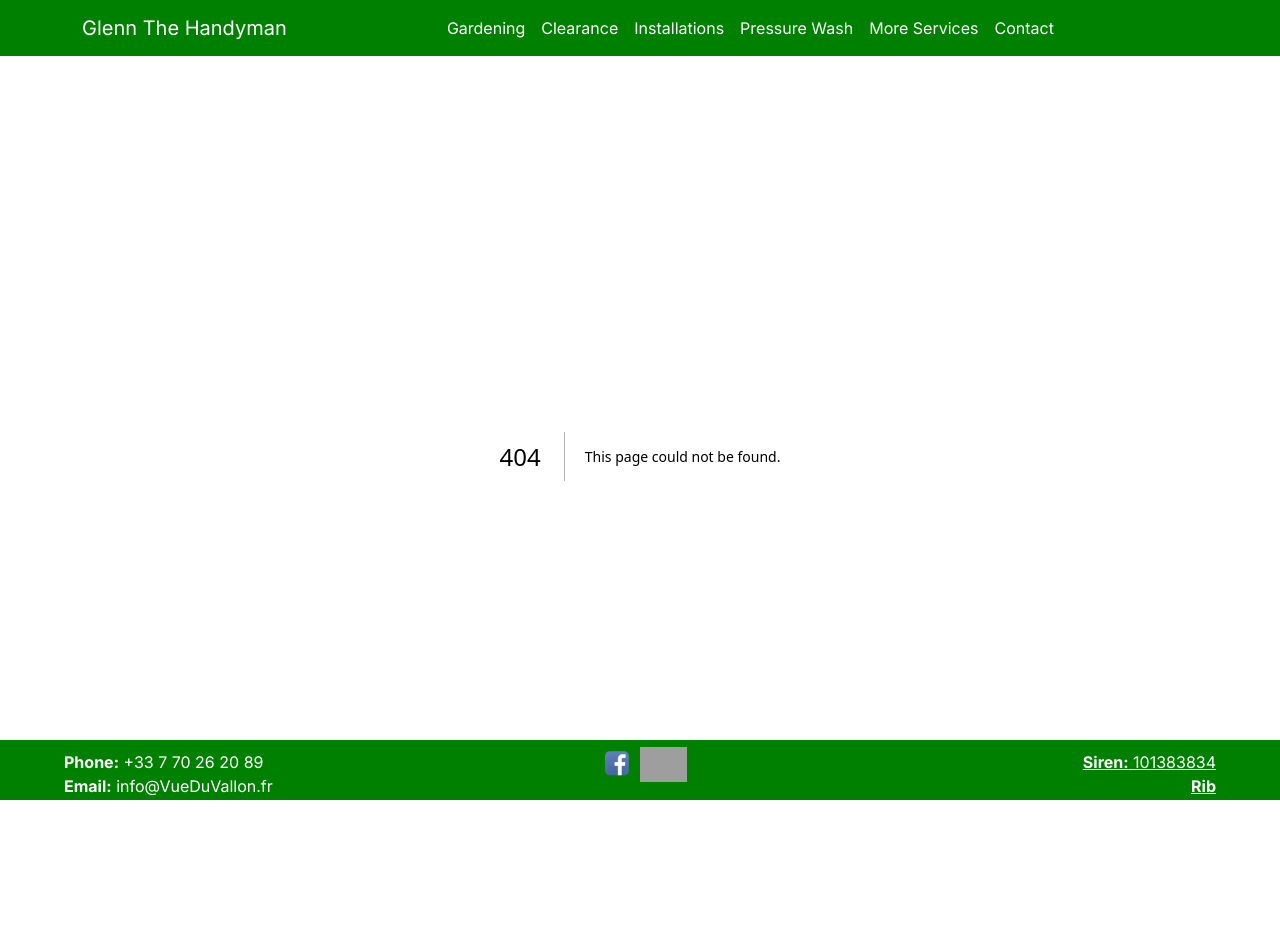
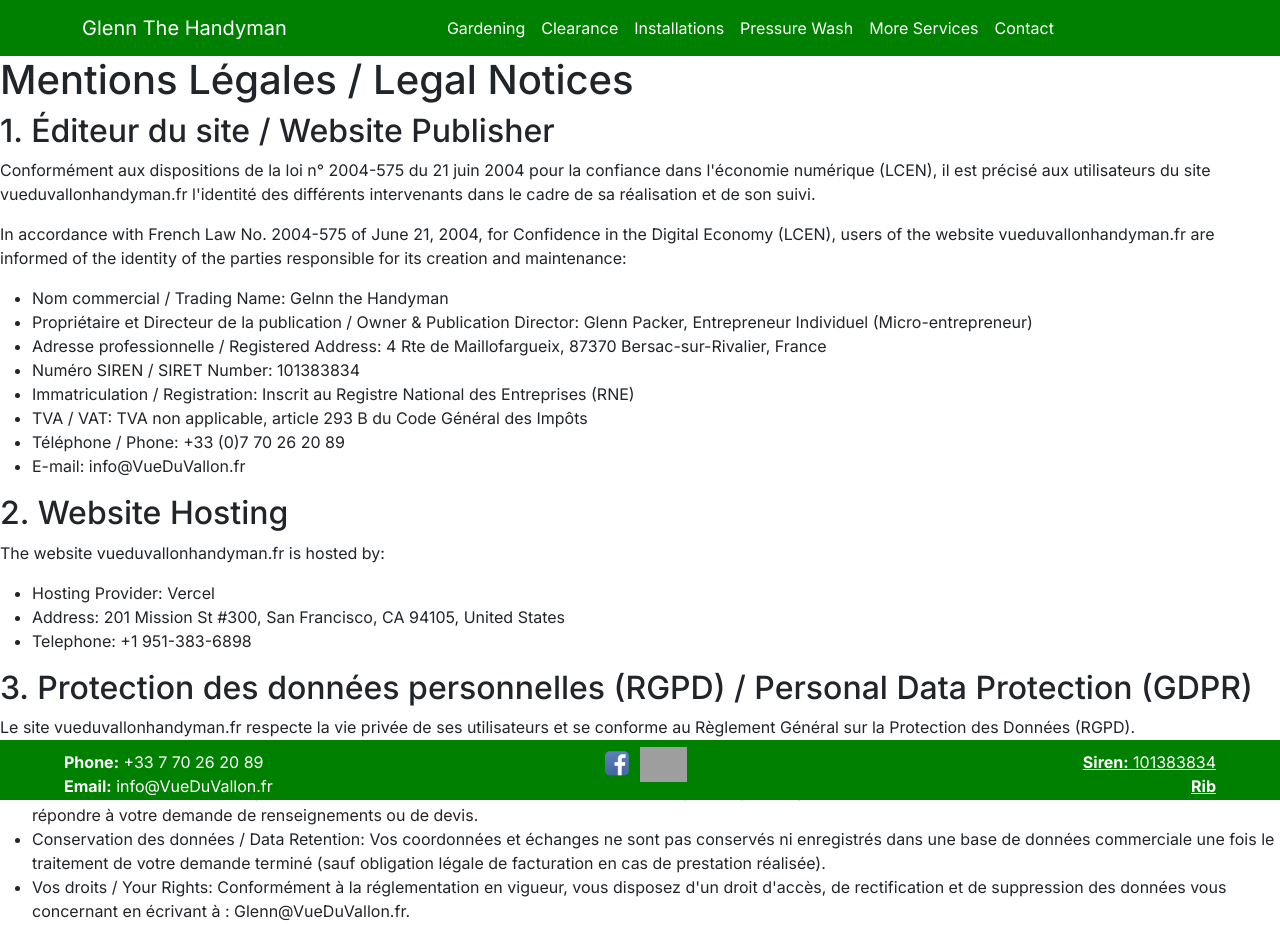
Before and after one commit to GlennPacker/VueDuVallonHandyman, a Next.js app: page /mentionsLegales in a window 1280 px wide. Before the commit this address had no page. Shown: the top 942 px of the page. Built offline with nearby package versions, Linux system fonts and the light colour scheme; grey boxes are pictures that could not be loaded.

Commit message:
french legal trash

```diff
--- /dev/null
+++ b/src/app/mentionsLegales/page.tsx
@@ -0,0 +1,40 @@
+export default function MentionsLegales() {
+  return (
+    <div>
+      <h1>Mentions Légales / Legal Notices</h1>
+
+      <h2>1. Éditeur du site / Website Publisher</h2>
+      <p>Conformément aux dispositions de la loi n° 2004-575 du 21 juin 2004 pour la confiance dans l'économie numérique (LCEN), il est précisé aux utilisateurs du site vueduvallonhandyman.fr l'identité des différents intervenants dans le cadre de sa réalisation et de son suivi.</p>
+      <p>In accordance with French Law No. 2004-575 of June 21, 2004, for Confidence in the Digital Economy (LCEN), users of the website vueduvallonhandyman.fr are informed of the identity of the parties responsible for its creation and maintenance:</p>
+      <ul>
+        <li>Nom commercial / Trading Name: Gelnn the Handyman</li>
+        <li>Propriétaire et Directeur de la publication / Owner &amp; Publication Director: Glenn Packer, Entrepreneur Individuel (Micro-entrepreneur)</li>
+        <li>Adresse professionnelle / Registered Address: 4 Rte de Maillofargueix, 87370 Bersac-sur-Rivalier, France</li>
+        <li>Numéro SIREN / SIRET Number: 101383834</li>
+        <li>Immatriculation / Registration: Inscrit au Registre National des Entreprises (RNE)</li>
+        <li>TVA / VAT: TVA non applicable, article 293 B du Code Général des Impôts</li>
+        <li>Téléphone / Phone: +33 (0)7 70 26 20 89</li>
+        <li>E-mail: info@VueDuVallon.fr</li>
+      </ul>
+
+      <h2>2. Website Hosting</h2>
+      <p>The website vueduvallonhandyman.fr is hosted by:</p>
+      <ul>
+        <li>Hosting Provider: Vercel</li>
+        <li>Address:  201 Mission St #300, San Francisco, CA 94105, United States</li>
+        <li>Telephone: +1 951-383-6898</li>
+      </ul>
+
+      <h2>3. Protection des données personnelles (RGPD) / Personal Data Protection (GDPR)</h2>
+      <p>Le site vueduvallonhandyman.fr respecte la vie privée de ses utilisateurs et se conforme au Règlement Général sur la Protection des Données (RGPD).</p>
+      <ul>
+        <li>Collecte et utilisation des données / Data Collection &amp; Use: Aucune donnée personnelle n'est collectée automatiquement lors de la navigation sur ce site. Les seules données traitées sont celles que vous transmettez volontairement en nous contactant par téléphone, par e-mail ou via le formulaire de contact, dans le seul but de répondre à votre demande de renseignements ou de devis.</li>
+        <li>Conservation des données / Data Retention: Vos coordonnées et échanges ne sont pas conservés ni enregistrés dans une base de données commerciale une fois le traitement de votre demande terminé (sauf obligation légale de facturation en cas de prestation réalisée).</li>
+        <li>Vos droits / Your Rights: Conformément à la réglementation en vigueur, vous disposez d'un droit d'accès, de rectification et de suppression des données vous concernant en écrivant à : Glenn@VueDuVallon.fr.</li>
+      </ul>
+
+      <h2>4. Cookies</h2>
+      <p>Ce site n'utilise aucun cookie de suivi, publicitaire ou analytique. Aucun traceur n'est déposé sur votre navigateur lors de votre visite.</p>
+    </div>
+  )
+}
--- a/src/components/footer/Footer.tsx
+++ b/src/components/footer/Footer.tsx
@@ -44,6 +44,10 @@ export default function Footer() {
           <a href="/rib" className={styles.a} >
             <strong>Rib</strong>
           </a>
+          <br />
+          <a href="/MentionsLegales" className={styles.a} >
+            Mentions légales
+          </a>
         </div>
       </div>
     </div>
```
